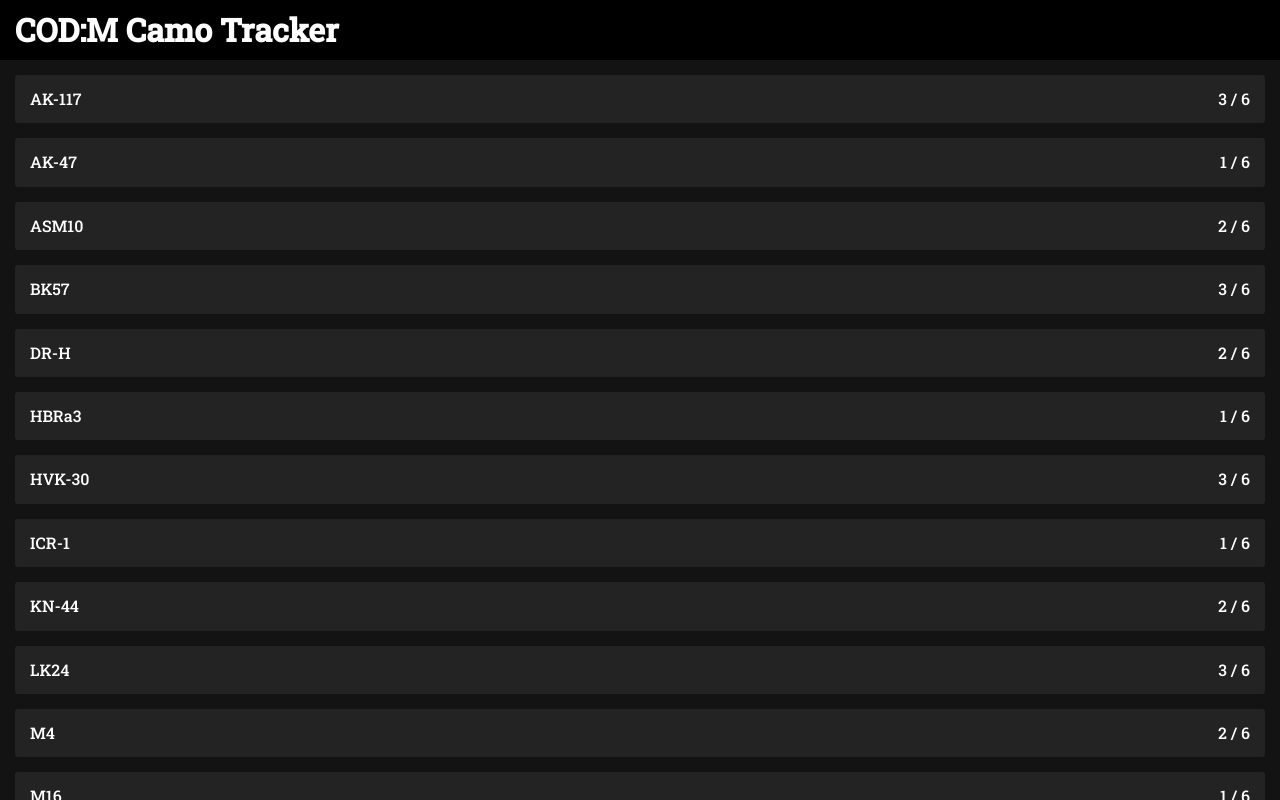
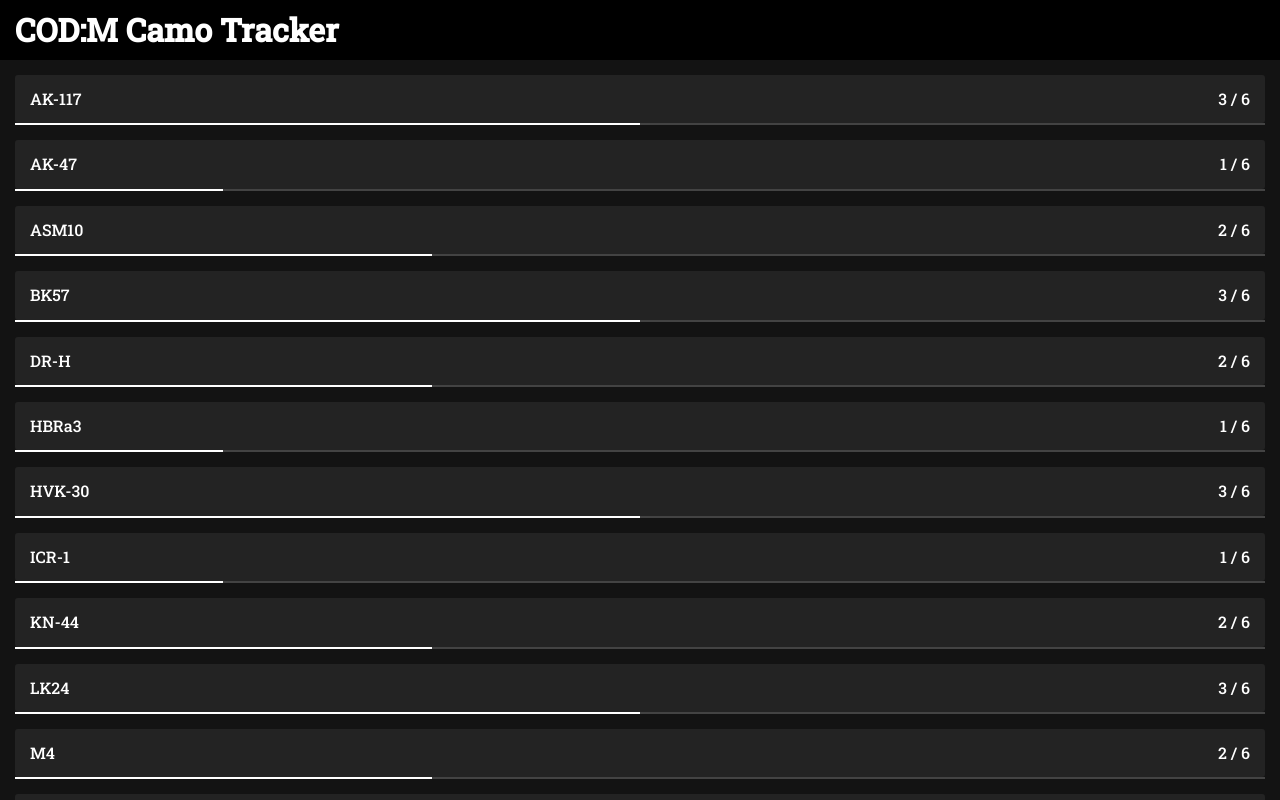
Before and after one commit to Dust-Finger3/camo-tracker, an Angular app: page / in a window 1280 px wide. Shown: the top 800 px of the page. Built offline with nearby package versions, Linux system fonts and the light colour scheme.

Commit message:
Add solution

```diff
--- a/data/data-definitions.ts
+++ b/data/data-definitions.ts
@@ -50,5 +50,8 @@
 export interface Progress {
   current: number;
   total: number;
-  bar: string;
 }
+
+export class ProgressDataIndex {
+  [weaponId: string]: Progress;
+}
--- a/src/app/camo-card/camo-card.component.ts
+++ b/src/app/camo-card/camo-card.component.ts
@@ -1,6 +1,5 @@
 import { Component, Input, OnInit } from '@angular/core';
-import { Weapon } from 'data/data-definitions'
-import { ProgressData } from '../home-page/ProgressData';
+import { Progress, Weapon } from 'data/data-definitions';
 
 @Component({
   selector: 'app-camo-card',
@@ -9,7 +8,7 @@
 })
 export class CamoCardComponent implements OnInit {
   @Input() weapon: Weapon;
-  @Input() progress: ProgressData;
+  @Input() progress: Progress;
 
   constructor() {}
 
--- a/src/app/home-page/ProgressData.ts
+++ /dev/null
@@ -1,9 +0,0 @@
-export class ProgressData {
-  [weaponId: string]: Progress;
-}
-
-export class Progress {
-  current: number;
-  total: number;
-  bar: string;
-}
--- a/src/app/home-page/home-page.component.html
+++ b/src/app/home-page/home-page.component.html
@@ -1,11 +1,12 @@
 <div class="container">
-  <div class="card-container" *ngFor="let Weapon of weapons">
+  <div class="card-container" *ngFor="let weapon of weapons">
     <app-camo-card
-      [weapon]="Weapon"
-      [progress]="progressData[Weapon.id]"
+      [weapon]="weapon"
+      [progress]="progressData[weapon.id]"
     ></app-camo-card>
-    <div class="progress-bar">
-      <div class="bar" [style.width]="progressData.bar"></div>
-    </div>
+    <app-progress-bar
+      [value]="progressData[weapon.id].current"
+      [max]="progressData[weapon.id].total"
+    ></app-progress-bar>
   </div>
 </div>
--- a/src/app/home-page/home-page.component.ts
+++ b/src/app/home-page/home-page.component.ts
@@ -1,7 +1,6 @@
 import { Component, OnInit } from '@angular/core';
-import { Weapon } from 'data/data-definitions';
-import { ASSAULT, LMG, MARKSMAN, PISTOL, SHOTGUN, SMG, SNIPER, MELEE, LAUNCHER } from 'data/weapons-camo';
-import { ProgressData } from './ProgressData';
+import { ProgressDataIndex, Weapon } from 'data/data-definitions';
+import { ASSAULT, LAUNCHER, LMG, MARKSMAN, MELEE, PISTOL, SHOTGUN, SMG, SNIPER } from 'data/weapons-camo';
 
 @Component({
   selector: 'app-home-page',
@@ -12,7 +11,7 @@
   weapons: Weapon[];
 
   // This is used to wire user's progress to the html (the view)
-  progressData: ProgressData = {};
+  progressData: ProgressDataIndex = {};
 
   constructor() {
     // Combine all the weapons in weapons-camo file.
@@ -41,7 +40,6 @@
       // console.log(weapon);
 
       const weaponCamoLength = Object.keys(weapon.camo).length;
-      let progressPercentage = 0;
       let userProgress = 0;
 
       // Fake it for now, later on we need to get it from data storage
@@ -53,11 +51,9 @@
         userProgress = fakeUserProgress1;
       }
 
-      progressPercentage = (userProgress / weaponCamoLength) * 100;
       progressData[weapon.id] = {
         current: userProgress,
         total: weaponCamoLength,
-        bar: progressPercentage + '%',
       };
     }
 
--- a/src/app/progress-bar/progress-bar.component.html
+++ b/src/app/progress-bar/progress-bar.component.html
@@ -1,3 +1,3 @@
 <div class="progress-bar">
-  <div class="bar" [style.width]="progress.bar"></div>
+  <div class="bar" [style.width]="progressInPercent"></div>
 </div>
--- a/src/app/progress-bar/progress-bar.component.ts
+++ b/src/app/progress-bar/progress-bar.component.ts
@@ -1,17 +1,24 @@
-import { Component, OnInit, Input } from '@angular/core';
-import { ProgressData } from '../home-page/ProgressData';
+import { Component, Input, OnInit } from '@angular/core';
 
 @Component({
   selector: 'app-progress-bar',
   templateUrl: './progress-bar.component.html',
-  styleUrls: ['./progress-bar.component.scss']
+  styleUrls: ['./progress-bar.component.scss'],
 })
 export class ProgressBarComponent implements OnInit {
-  @Input() progress: ProgressData;
+  // Progress bar takes the following inputs
+  @Input() value: number; // the current value, should be a number between 0 to max
+  @Input() max: number; // the max number so we can calculate the ratio where value is at
 
-  constructor() { }
+  // This is what we use to render the progress bar, wired to the html
+  // It's the number + % symbol;
+  progressInPercent: string;
 
+  constructor() {}
+
+  // When this progress bar is about to be presented to the user (rendered), this function is called
   ngOnInit(): void {
+    const progress = (this.value / this.max) * 100;
+    this.progressInPercent = progress + '%';
   }
-
 }
```
